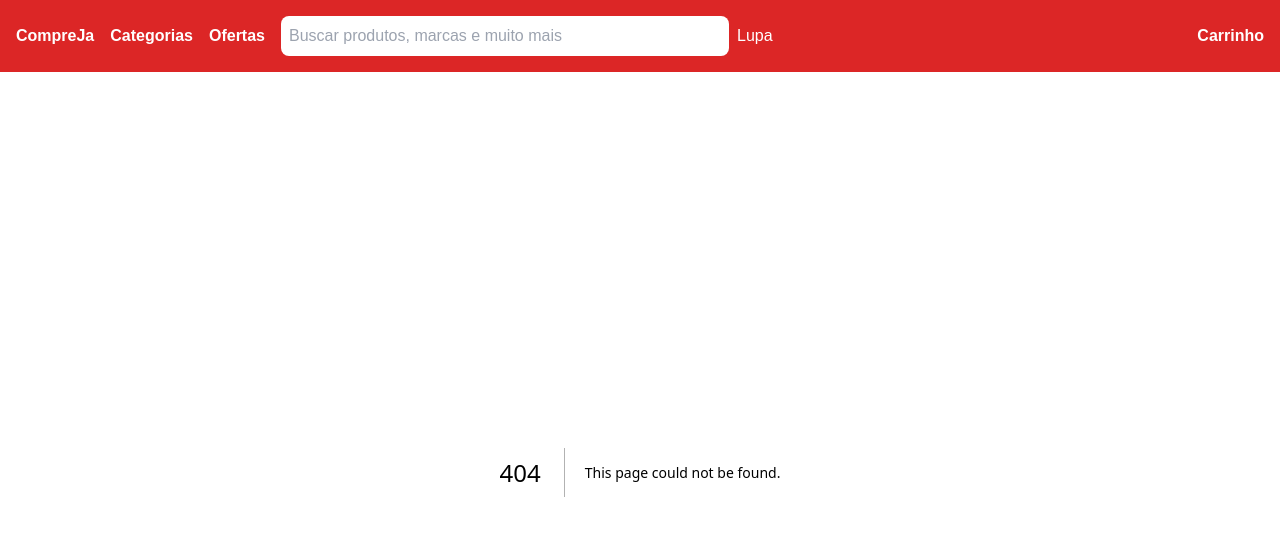
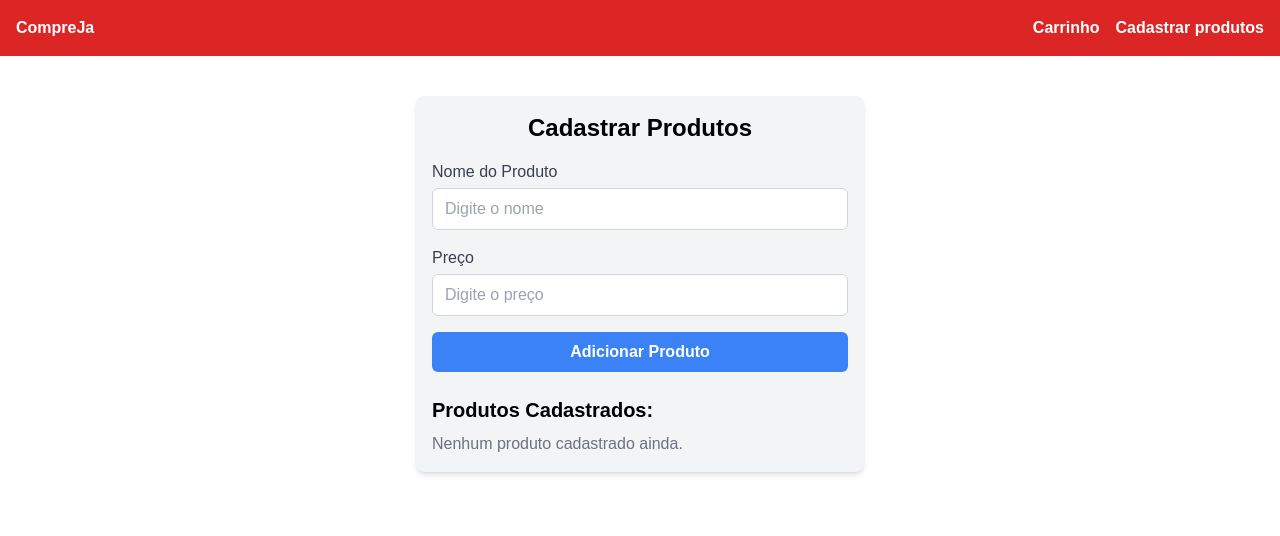
Before and after one commit to rrafaelc/loja-virtual-simples, a Next.js app: page /cadastrar-produtos in a window 1280 px wide. Before the commit this address had no page. Shown: the top 536 px of the page. Built offline with nearby package versions, Linux system fonts and the light colour scheme.

Commit message:
adicionar novo produto

```diff
--- /dev/null
+++ b/app/(auth)/login/page.tsx
@@ -0,0 +1,69 @@
+'use client';
+import { useState } from 'react';
+
+export default function LoginPage() {
+  const [email, setEmail] = useState('');
+  const [password, setPassword] = useState('');
+  const [error, setError] = useState('');
+
+  const handleLogin = (e) => {
+    e.preventDefault();
+
+    const MOCK_USER = {
+      email: 'admin@admin.com',
+      password: '123',
+    };
+
+    if (email === MOCK_USER.email && password === MOCK_USER.password) {
+      alert('Login bem-sucedido!');
+      setError('');
+    } else {
+      setError('Credenciais inválidas. Tente novamente.');
+    }
+  };
+
+  return (
+    <div className="flex items-center justify-center min-h-screen bg-gray-100">
+      <div className="w-full max-w-md p-8 bg-white rounded-lg shadow-lg">
+        <h2 className="mb-6 text-2xl font-semibold text-center text-gray-800">Login</h2>
+        <form onSubmit={handleLogin}>
+          <div className="mb-4">
+            <label htmlFor="email" className="block mb-2 text-sm font-medium text-gray-700">
+              Email
+            </label>
+            <input
+              type="email"
+              placeholder="email"
+              id="email"
+              value={email}
+              onChange={(e) => setEmail(e.target.value)}
+              className="w-full px-4 py-2 border border-gray-300 rounded-lg focus:outline-none focus:ring-2 focus:ring-blue-500"
+              required
+            />
+          </div>
+          <div className="mb-6">
+            <label htmlFor="password" className="block mb-2 text-sm font-medium text-gray-700">
+              Senha
+            </label>
+            <input
+              type="password"
+              placeholder="Senha"
+              id="password"
+              value={password}
+              onChange={(e) => setPassword(e.target.value)}
+              className="w-full px-4 py-2 border border-gray-300 rounded-lg focus:outline-none focus:ring-2 focus:ring-blue-500"
+              required
+            />
+          </div>
+          {error && <p className="mb-4 text-sm text-red-500">{error}</p>}
+          <button
+            type="submit"
+            className="w-full px-4 py-2 text-white bg-blue-500 rounded-lg hover:bg-blue-600 focus:outline-none focus:ring-2 focus:ring-blue-500 focus:ring-offset-1"
+          >
+            Entrar
+          </button>
+        </form>
+      </div>
+    </div>
+  );
+}
--- /dev/null
+++ b/app/cadastrar-produtos/page.tsx
@@ -0,0 +1,83 @@
+'use client';
+import { useEffect, useState } from 'react';
+
+export default function CadastrarProdutos() {
+  const [nome, setNome] = useState('');
+  const [preco, setPreco] = useState('');
+  const [produtos, setProdutos] = useState([]);
+
+  // Carrega os produtos salvos do Local Storage ao montar o componente
+  useEffect(() => {
+    const produtosSalvos = localStorage.getItem('produtos');
+    if (produtosSalvos) {
+      setProdutos(JSON.parse(produtosSalvos));
+    }
+  }, []);
+
+  const handleAdicionarProduto = () => {
+    if (nome.trim() && preco) {
+      const novoProduto = { nome, preco };
+      const novaLista = [...produtos, novoProduto];
+
+      // Atualiza o estado e salva no Local Storage
+      setProdutos(novaLista);
+      localStorage.setItem('produtos', JSON.stringify(novaLista));
+
+      setNome('');
+      setPreco('');
+    }
+  };
+
+  return (
+    <div className="max-w-md mx-auto p-4 bg-gray-100 rounded-lg shadow-md mt-10">
+      <h1 className="text-2xl font-bold mb-4 text-center">Cadastrar Produtos</h1>
+
+      {/* Formulário */}
+      <div className="mb-4">
+        <label className="block mb-1 text-gray-700">Nome do Produto</label>
+        <input
+          type="text"
+          value={nome}
+          onChange={(e) => setNome(e.target.value)}
+          className="w-full px-3 py-2 border border-gray-300 rounded-md focus:outline-none focus:ring focus:ring-blue-300"
+          placeholder="Digite o nome"
+        />
+      </div>
+
+      <div className="mb-4">
+        <label className="block mb-1 text-gray-700">Preço</label>
+        <input
+          type="number"
+          value={preco}
+          onChange={(e) => setPreco(e.target.value)}
+          className="w-full px-3 py-2 border border-gray-300 rounded-md focus:outline-none focus:ring focus:ring-blue-300"
+          placeholder="Digite o preço"
+        />
+      </div>
+
+      <button
+        onClick={handleAdicionarProduto}
+        className="w-full bg-blue-500 hover:bg-blue-600 text-white font-bold py-2 px-4 rounded-md"
+      >
+        Adicionar Produto
+      </button>
+
+      {/* Lista de Produtos */}
+      <div className="mt-6">
+        <h2 className="text-xl font-semibold mb-2">Produtos Cadastrados:</h2>
+        {produtos.length > 0 ? (
+          <ul className="space-y-2">
+            {produtos.map((produto, index) => (
+              <li key={index} className="flex justify-between p-2 border-b border-gray-300">
+                <span className="font-medium">{produto.nome}</span>
+                <span className="text-gray-600">R$ {produto.preco}</span>
+              </li>
+            ))}
+          </ul>
+        ) : (
+          <p className="text-gray-500">Nenhum produto cadastrado ainda.</p>
+        )}
+      </div>
+    </div>
+  );
+}
--- a/app/categorias/page.tsx
+++ /dev/null
@@ -1,9 +0,0 @@
-export default function Categorias() {
-  return (
-    <div>
-      <main>
-        <div>Pagina listando as categorias</div>
-      </main>
-    </div>
-  );
-}
--- a/app/components/Navigation.tsx
+++ b/app/components/Navigation.tsx
@@ -8,29 +8,15 @@ export const Navigation = () => {
           <Link href="/" className="font-bold">
             CompreJa
           </Link>
-
-          <Link href="/categorias" className="font-bold">
-            Categorias
-          </Link>
-
-          <Link href="/ofertas" className="font-bold">
-            Ofertas
-          </Link>
-        </div>
-
-        <div className="flex-grow flex items-center gap-2">
-          <input
-            type="text"
-            placeholder="Buscar produtos, marcas e muito mais"
-            className="w-full max-w-md p-2 rounded-lg"
-          />
-          <div>Lupa</div>
         </div>
 
         <div className="flex gap-4">
           <Link href="/carrinho" className="font-bold">
             Carrinho
           </Link>
+          <Link href="/cadastrar-produtos" className="font-bold">
+            Cadastrar produtos
+          </Link>
         </div>
       </div>
     </nav>
--- a/app/ofertas/page.tsx
+++ /dev/null
@@ -1,9 +0,0 @@
-export default function Ofertas() {
-  return (
-    <div>
-      <main>
-        <div>Ofertas</div>
-      </main>
-    </div>
-  );
-}
--- a/app/page.tsx
+++ b/app/page.tsx
@@ -1,9 +1,7 @@
 export default function Home() {
   return (
     <main>
-      <div>Carrosel</div>
       <div>Pagina listando os produtos</div>
-      <div>Produtos</div>
     </main>
   );
 }
```
Also changed, not shown: 1 other file (tests, documents, lock files or other folders).
